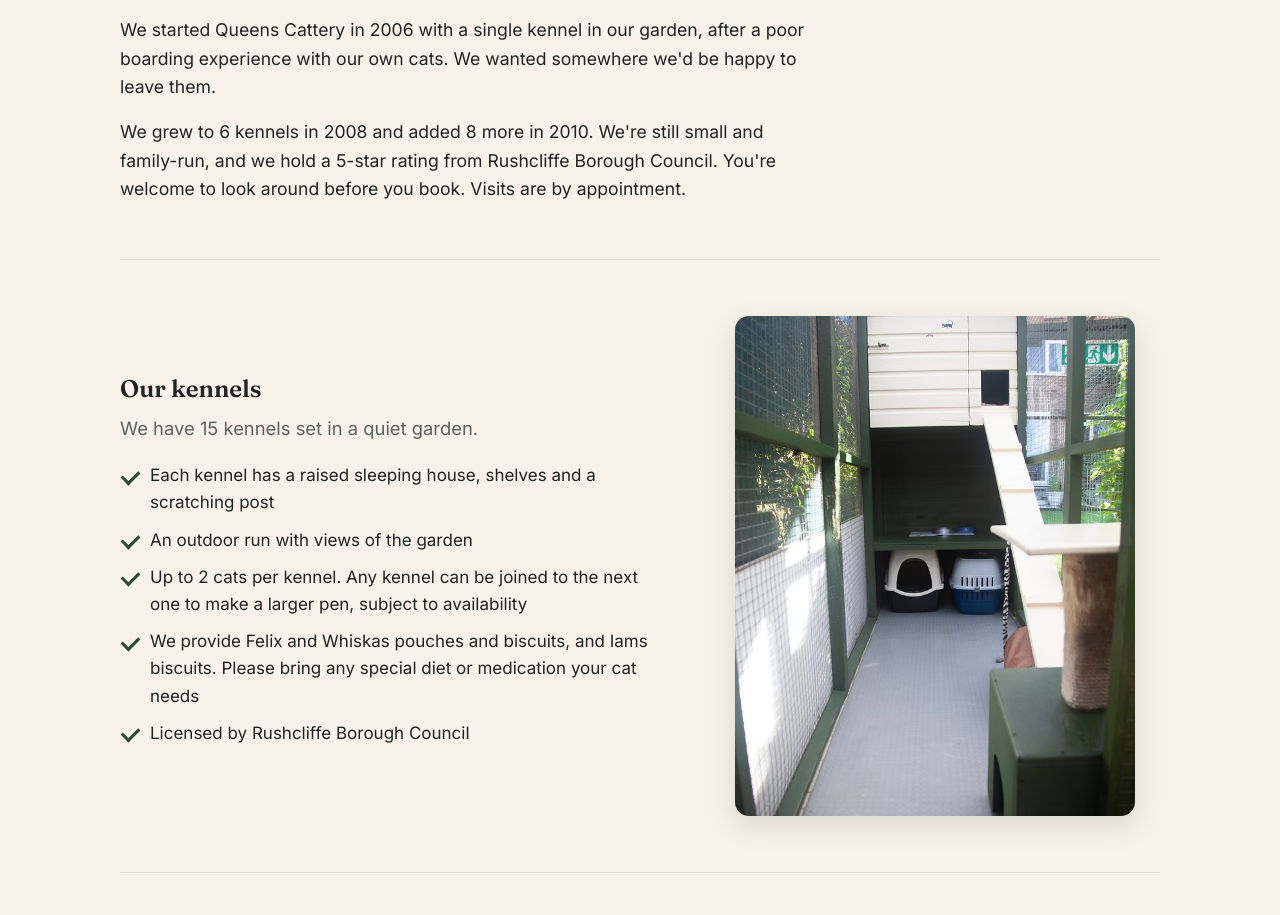
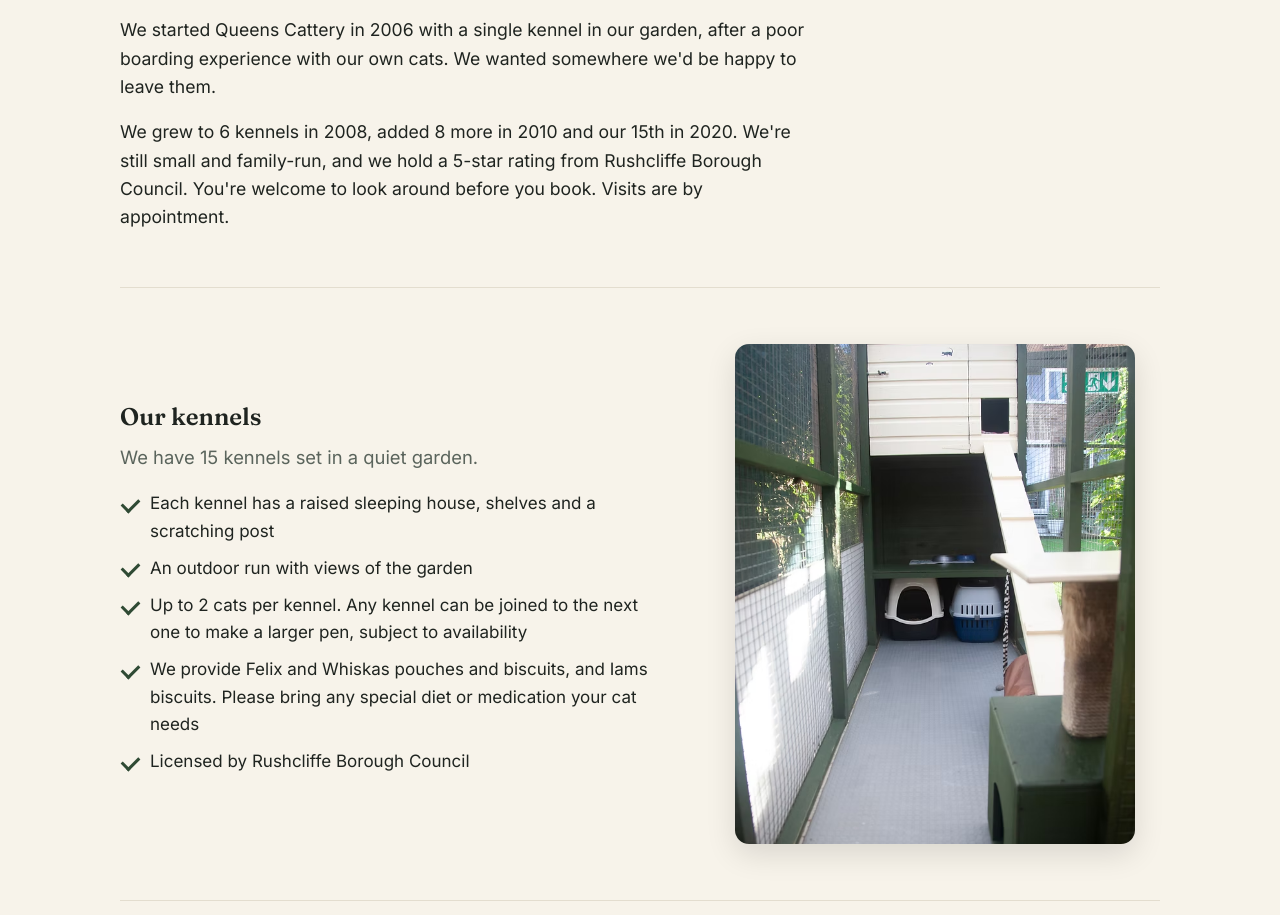
Before and after one commit to bigloans/queenscattery.co.uk, a plain HTML site: page index.html in a window 1280 px wide. Shown: the part 924-1839 px from the top of the page. Drawn offline with Linux system fonts and the light colour scheme.

Commit message:
Add 15th kennel to About history
Co-Authored-By: Claude Opus 5.5 <noreply@anthropic.com>

```diff
--- a/index.html
+++ b/index.html
@@ -319,7 +319,7 @@
       <h2>About us</h2>
       <div class="prose">
       <p>We started Queens Cattery in 2006 with a single kennel in our garden, after a poor boarding experience with our own cats. We wanted somewhere we'd be happy to leave them.</p>
-      <p>We grew to 6 kennels in 2008 and added 8 more in 2010. We're still small and family-run, and we hold a 5-star rating from Rushcliffe Borough Council. You're welcome to look around before you book. Visits are by appointment.</p>
+      <p>We grew to 6 kennels in 2008, added 8 more in 2010 and our 15th in 2020. We're still small and family-run, and we hold a 5-star rating from Rushcliffe Borough Council. You're welcome to look around before you book. Visits are by appointment.</p>
       </div>
 
       <div class="split about-block" id="kennels">
```
